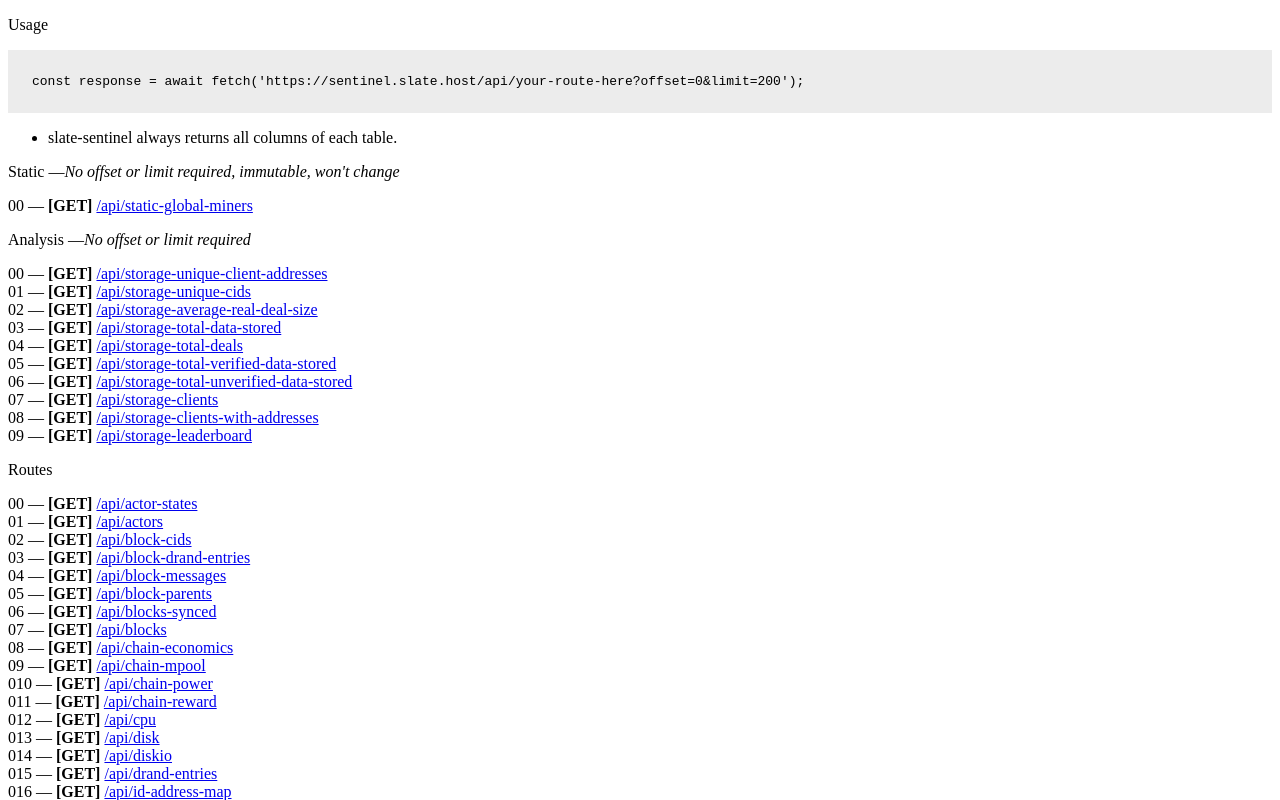
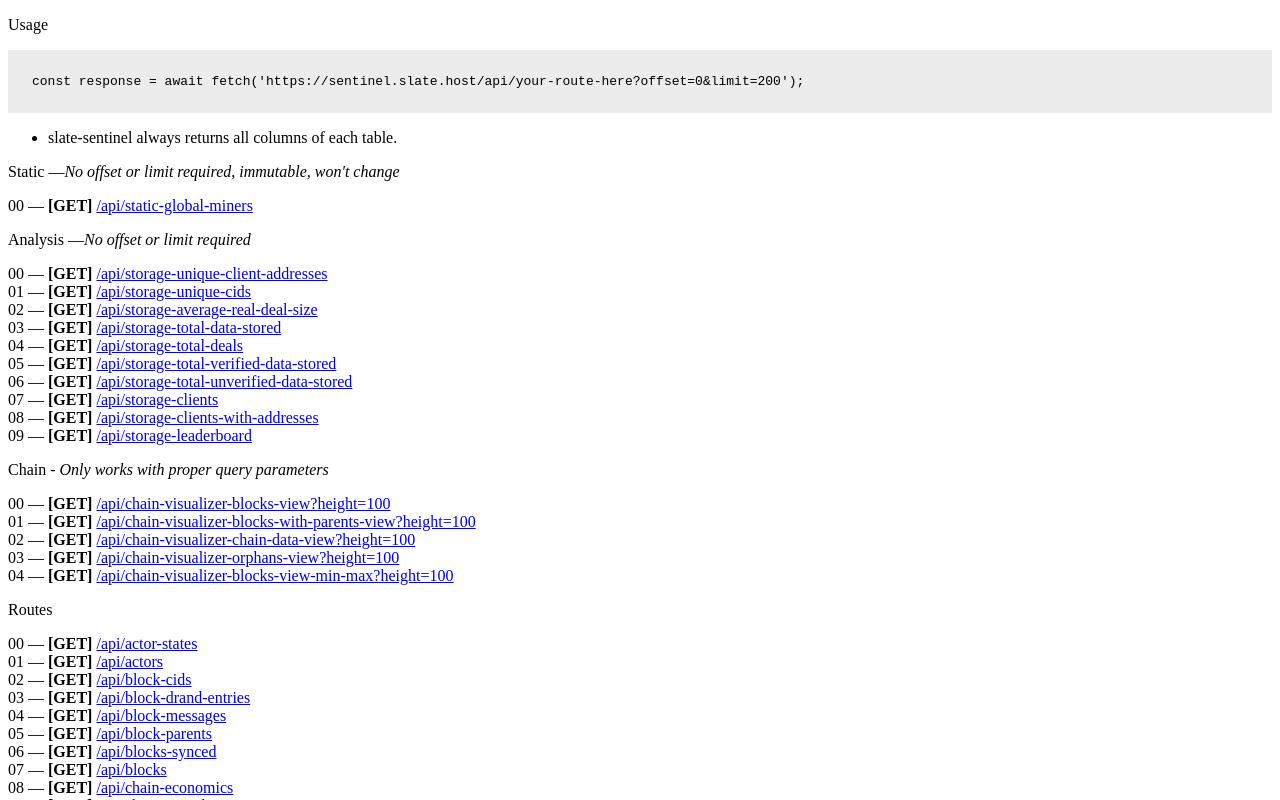
Before and after one commit to filecoin-project/slate-sentinel, a Next.js app: page / in a window 1280 px wide. Shown: the top 800 px of the page. Built offline with nearby package versions, Linux system fonts and the light colour scheme.

Commit message:
lands example use case

```diff
--- a/common/constants.js
+++ b/common/constants.js
@@ -26,6 +26,14 @@ export const ANALYSIS = [
   "/api/storage-clients",
   "/api/storage-clients-with-addresses",
   "/api/storage-leaderboard",
+];
+
+export const CHAIN = [
+  "/api/chain-visualizer-blocks-view?height=100",
+  "/api/chain-visualizer-blocks-with-parents-view?height=100",
+  "/api/chain-visualizer-chain-data-view?height=100",
+  "/api/chain-visualizer-orphans-view?height=100",
+  "/api/chain-visualizer-blocks-view-min-max?height=100",
 ];
 
 export const ROUTES = [
@@ -104,9 +112,4 @@ export const ROUTES = [
   "/api/system",
   "/api/top-miners-by-base-reward-max-height",
   "/api/top-miners-by-base-reward",
-  "/api/chain-visualizer-blocks-view",
-  "/api/chain-visualizer-blocks-with-parents-view",
-  "/api/chain-visualizer-chain-data-view",
-  "/api/chain-visualizer-orphans-view",
-  "/api/chain-visualizer-blocks-view-min-max"
 ];
--- a/pages/api/index.js
+++ b/pages/api/index.js
@@ -16,7 +16,12 @@ export default async function handler(req, res) {
     JSON.stringify(
       {
         decorator: "API",
-        data: [...Constants.STATIC, ...Constants.ANALYSIS, ...Constants.ROUTES],
+        data: [
+          ...Constants.STATIC,
+          ...Constants.ANALYSIS,
+          ...Constants.CHAIN,
+          ...Constants.ROUTES,
+        ],
       },
       null,
       4
--- a/pages/index.js
+++ b/pages/index.js
@@ -7,6 +7,15 @@ export default function Index() {
       <div key={each}>
         0{index} — <strong>[GET]</strong>&nbsp;
         <a href={`${each}/?offset=0&limit=200`}>{each}</a>
+      </div>
+    );
+  });
+
+  const chainElements = Constants.CHAIN.map((each, index) => {
+    return (
+      <div key={each}>
+        0{index} — <strong>[GET]</strong>&nbsp;
+        <a href={`${each}`}>{each}</a>
       </div>
     );
   });
@@ -53,10 +62,17 @@ export default function Index() {
         Static —<i>No offset or limit required, immutable, won't change</i>
       </p>
       {staticElements}
+
       <p>
         Analysis —<i>No offset or limit required</i>
       </p>
       {analysisElements}
+
+      <p>
+        Chain - <i>Only works with proper query parameters</i>
+      </p>
+      {chainElements}
+
       <p>Routes</p>
       {routeElements}
     </React.Fragment>
```
